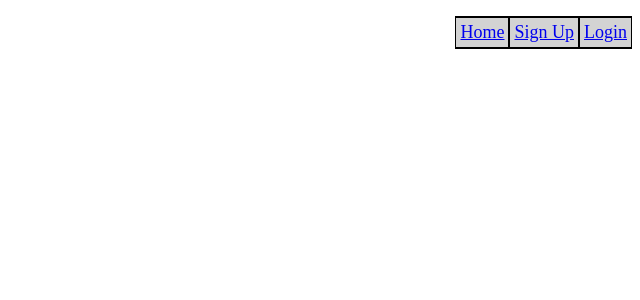
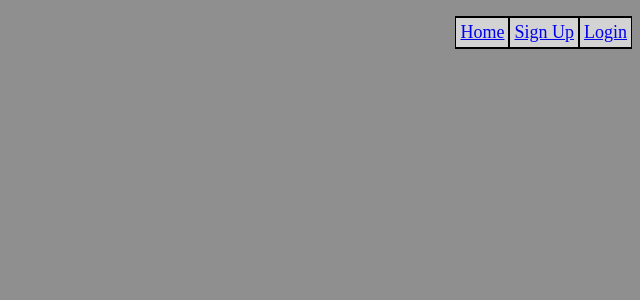
Before and after one commit to m1k0103/music_together, a Flask app: page / in a window 1280 px wide. Shown: the top 300 px of the page, without its empty margins (640-1280 px from the left). Run offline with Flask 3, Linux system fonts and the light colour scheme; parts of the project's set-up code (start-up, migrations or seed data) failed here and were passed over.

Commit message:
css additions

```diff
--- a/music_together/static/base.css
+++ b/music_together/static/base.css
@@ -1,3 +1,7 @@
+body{
+    background-color: #8f8f8f;
+}
+
 .navbar-container{
     width: auto;
 }
```
